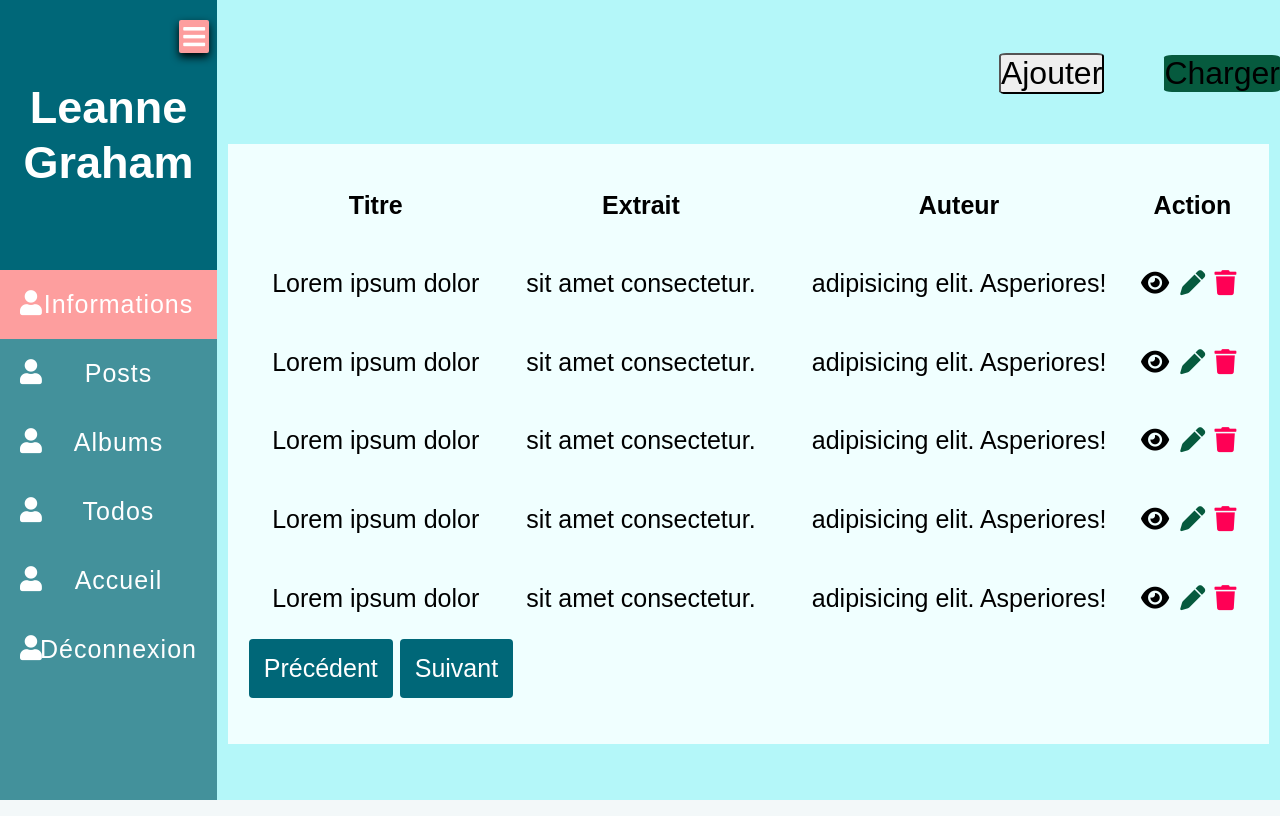
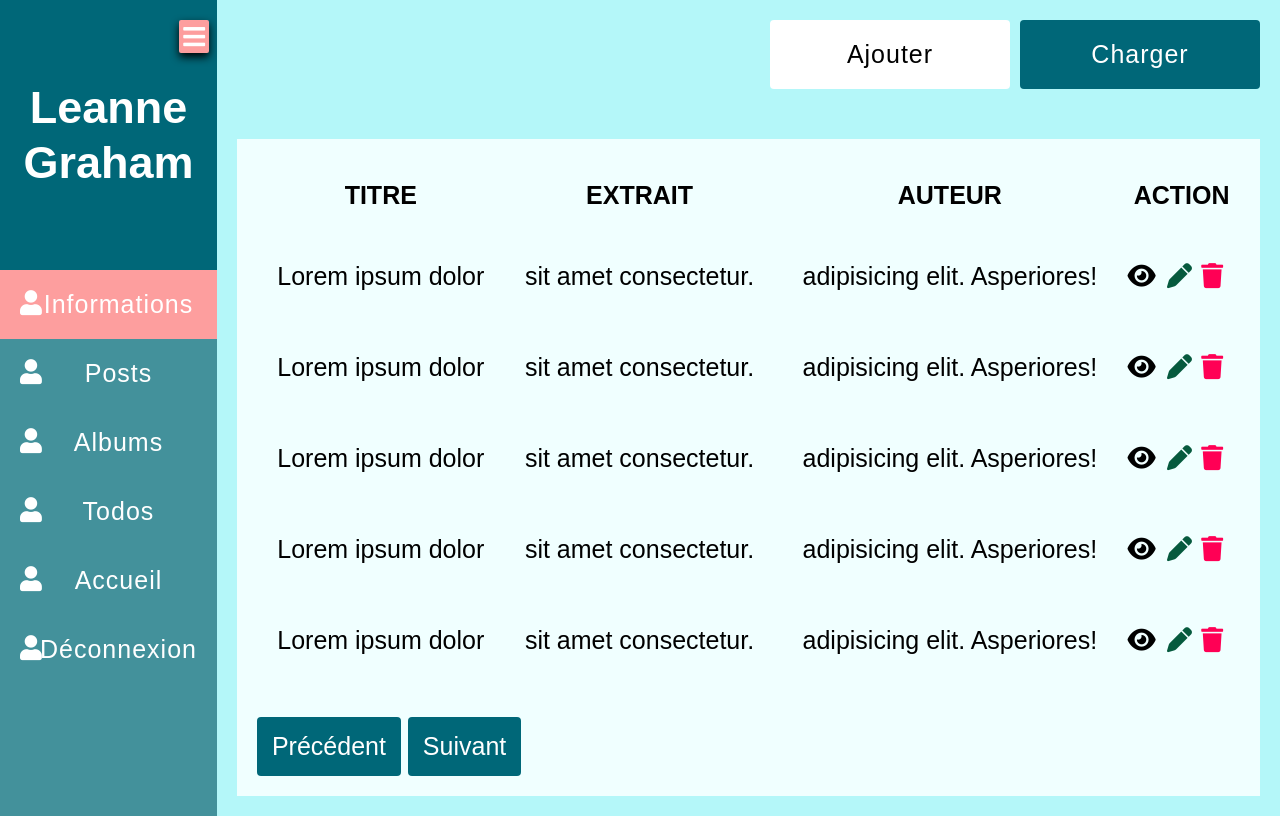
Before and after one commit to RIDIALfa/Flask, a Flask app: page /posts/ in a window 1280 px wide. Run offline with Flask 2, Linux system fonts and the light colour scheme; some libraries are stand-ins or nearby versions.

Commit message:
Ammelioration css

```diff
--- a/static/css/account.css
+++ b/static/css/account.css
@@ -4,8 +4,8 @@ body{
 .big{
     background-color: azure;
     height: 65%;
-    margin: 1%;
-    padding: 2%;
+    margin-top: 50px;
+    padding: 20px;
 }
 /*
 div[class="big"] div{
@@ -84,6 +84,7 @@ h1{
 }
 #postTable{
     width: 100%;
+    margin-bottom: 30px;
 }
 .tr{
     margin: 27% 0;
--- a/static/css/compte.css
+++ b/static/css/compte.css
@@ -257,3 +257,22 @@ body{
 .fa-trash{
     color: #f05;
 }
+
+
+
+/* ******************************* */
+/* **********STYLE POSTS********* */
+/* ***************************** */
+
+.divContainerPosts{
+    padding: 20px;
+}
+
+.divContainerPosts #postTable tr th.th{
+    text-transform: uppercase;
+    padding: 20px 0;
+}
+
+.divContainerPosts #postTable tr td.td{
+    padding: 30px 0;
+}
--- a/templates/pages/comptes/posts.html
+++ b/templates/pages/comptes/posts.html
@@ -1,10 +1,13 @@
 {% extends 'user_template.html' %}
 
 {% block contenuUser%}
-<div id="postHead">
-    <input type="button" value="Ajouter">
-    <input type="button" value="Charger">
+<div class="divContainerPosts">
+    <div class="btns">
+        <button>Ajouter</button>
+        <button>Charger</button>
     </div>
+
+
     <div class="big" id="big">
         <table id="postTable">
             <tr>
@@ -37,5 +40,6 @@
             </div>
         </tr>
     </div>
+</div>
 
 {% endblock %}
```
Lines whose indentation alone changed are shown as unchanged.
